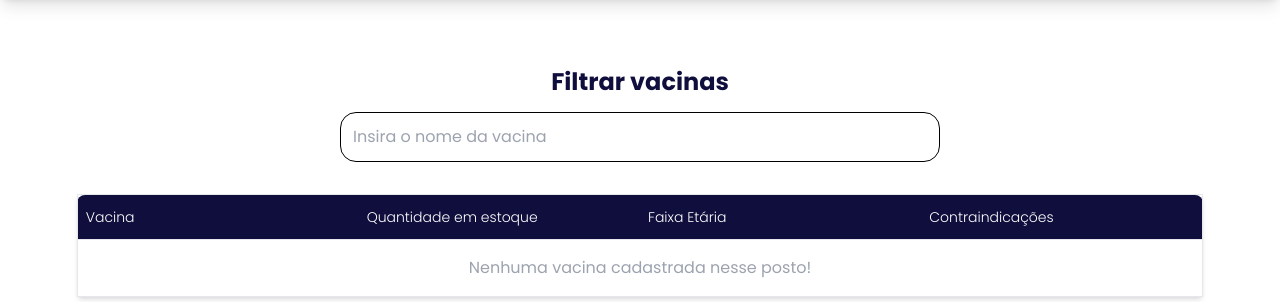
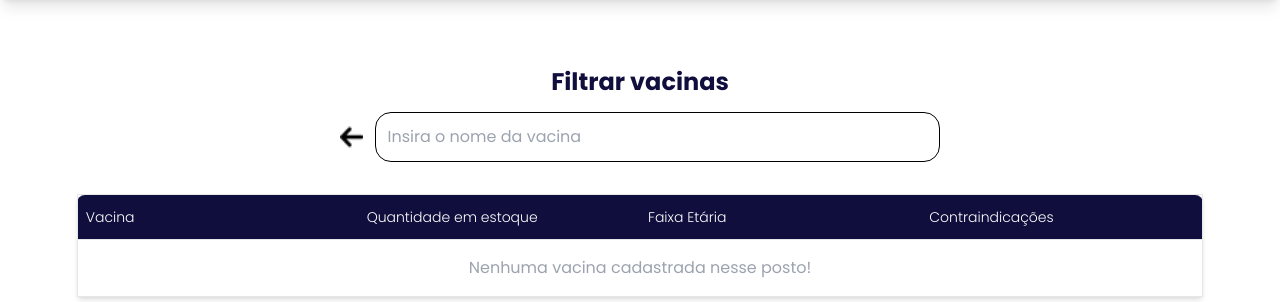
Before and after one commit to victorgustavodev/MyVaccine, a PHP site: page /pages/vaccines.php?id=1 in a window 1280 px wide. Shown: the part 64-366 px from the top of the page. Run offline with PHP 8.4, Linux system fonts and the light colour scheme; the visitor is signed in with stand-in values (Sample User, id 1); data comes from the database, SQL or seed files in the repository; data that the repository does not hold is empty; some libraries are stand-ins or nearby versions.

Commit message:
seta para voltar aos postos

```diff
--- a/pages/vaccines.php
+++ b/pages/vaccines.php
@@ -72,7 +72,7 @@ $stocks = $stmt_stocks->fetchAll(PDO::FETCH_ASSOC);
                         <span class="w-2 h-2 bg-blue-500 rounded-full"></span>
                     </li>
                     <li class="cursor-pointer hover:font-semibold">
-                        <a href="./vaccines.php" class="cursor-pointer hover:font-semibold">histórico de
+                        <a href="./history-vaccine.php" class="cursor-pointer hover:font-semibold">histórico de
                             vacinas</a>
 
                     </li>
@@ -130,9 +130,12 @@ $stocks = $stmt_stocks->fetchAll(PDO::FETCH_ASSOC);
 
         <div class="w-[600px] flex flex-col gap-3">
             <h1 class="text-[24px] text-center font-bold">Filtrar vacinas</h1>
-            <input id="searchInput" class="text-[16px] w-full p-3 border-[1px] rounded-[16px] border-black" type="text"
-                placeholder="Insira o nome da vacina">
-
+            <div class="flex items-center gap-3">
+                <a href='posts.php'>
+                    <img src="../assets/img/seta.png" class="cursor-pointer w-6 h-6">
+                </a>
+        <input id="searchInput" class="text-[16px] w-full p-3 border-[1px] rounded-[16px] border-black flex" type="text" placeholder="Insira o nome da vacina">
+    </div>
         </div>
 
         <table class="min-w-full max-w-[100vw] bg-white border border-gray-200 shadow-md text-nowrap">
```
